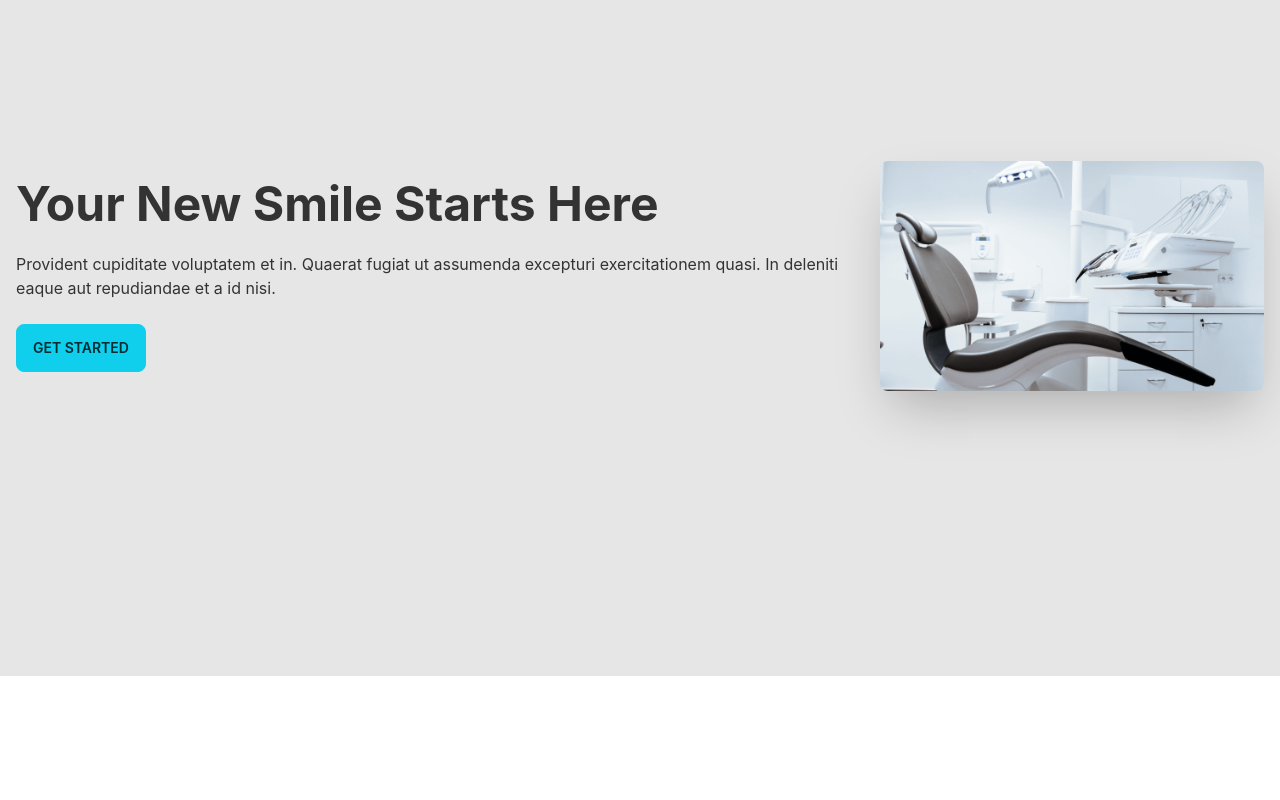
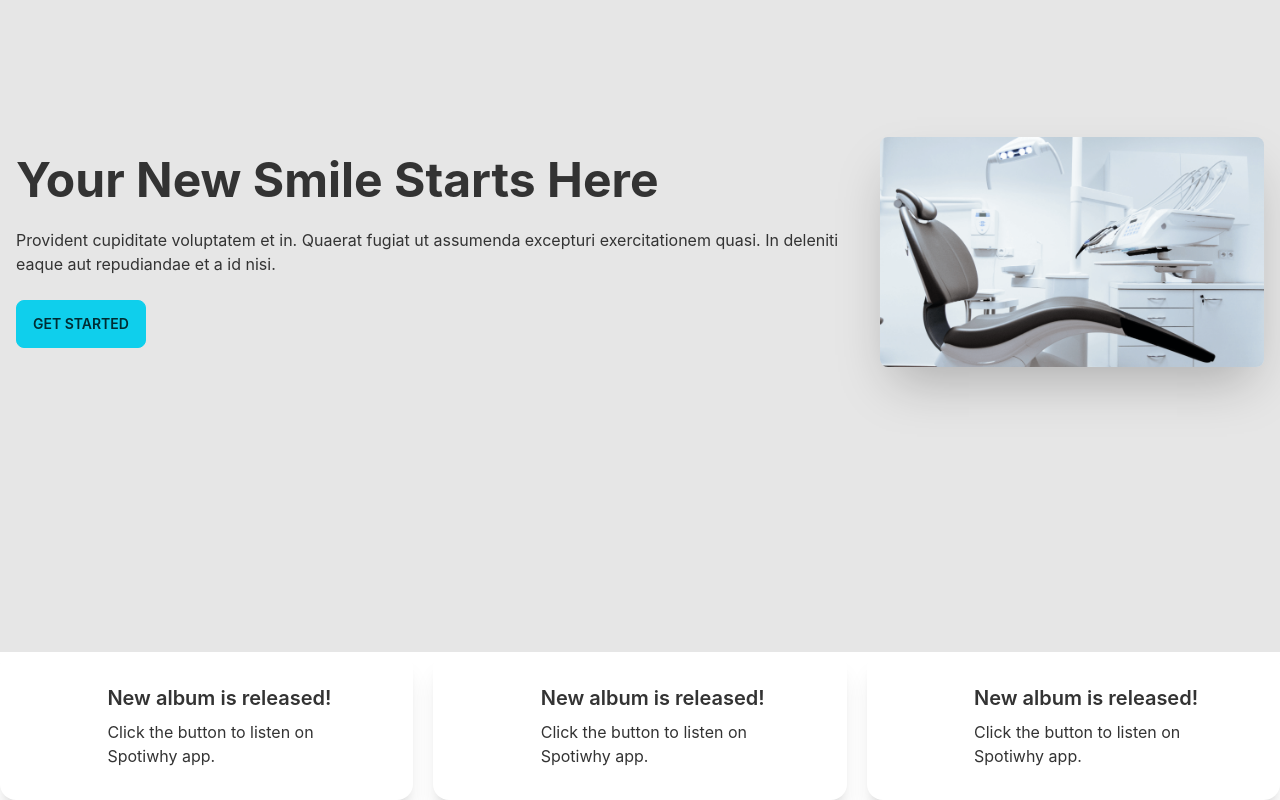
Before and after one commit to RAHUL573769/doctorPortalClientSide, a React (Create React App) app: page /home in a window 1280 px wide. Shown: the part 212-1012 px from the top of the page. Before the commit the page ends 888 px from the top, so only its background shows below. Built offline with nearby package versions, Linux system fonts and the light colour scheme.

Commit message:
modifications5

```diff
--- a/src/Components/Home/Banner.js
+++ b/src/Components/Home/Banner.js
@@ -6,7 +6,7 @@ const Banner = () => {
     <div>
       <div class="hero min-h-screen bg-base-200">
         <div class="hero-content flex-col lg:flex-row-reverse">
-          <img class="max-w-sm rounded-lg shadow-2xl " src={chair} />
+          <img class="max-w-sm rounded-lg shadow-2xl " src={chair} alt="" />
           <div>
             <h1 class="text-5xl font-bold">Your New Smile Starts Here</h1>
             <p class="py-6">
--- a/src/Components/Home/Home.js
+++ b/src/Components/Home/Home.js
@@ -1,10 +1,12 @@
 import React from "react";
 import Banner from "./Banner";
+import Info from "./Info";
 
 const Home = () => {
   return (
     <div>
-      \<Banner></Banner>
+      <Banner></Banner>
+      <Info></Info>
     </div>
   );
 };
--- /dev/null
+++ b/src/Components/Home/Info.js
@@ -0,0 +1,16 @@
+import React from "react";
+import Infocad from "./Infocad";
+
+import clock from "../../Images/assets/icons/clock.svg";
+
+const Info = () => {
+  return (
+    <div className="grid grid-cols-1 lg:grid-cols-3 gap-5">
+      <Infocad img={clock}></Infocad>
+      <Infocad img={clock}></Infocad>
+      <Infocad img={clock}></Infocad>
+    </div>
+  );
+};
+
+export default Info;
--- /dev/null
+++ b/src/Components/Home/Infocad.js
@@ -0,0 +1,19 @@
+import React from "react";
+
+const Infocad = ({ img }) => {
+  return (
+    <div>
+      <div class="card lg:card-side bg-base-100 shadow-xl bg-accent">
+        <figure>
+          <img src={img} />
+        </figure>
+        <div class="card-body">
+          <h2 class="card-title">New album is released!</h2>
+          <p>Click the button to listen on Spotiwhy app.</p>
+        </div>
+      </div>
+    </div>
+  );
+};
+
+export default Infocad;
```
